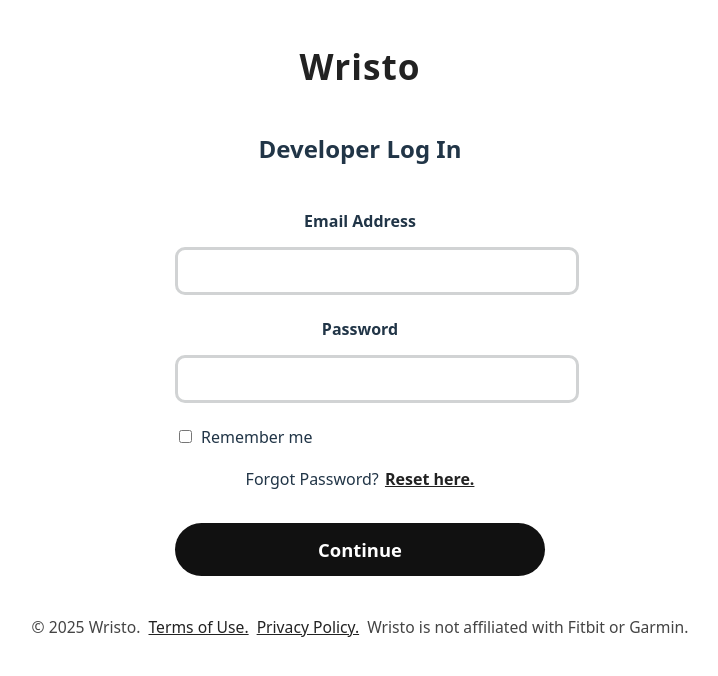
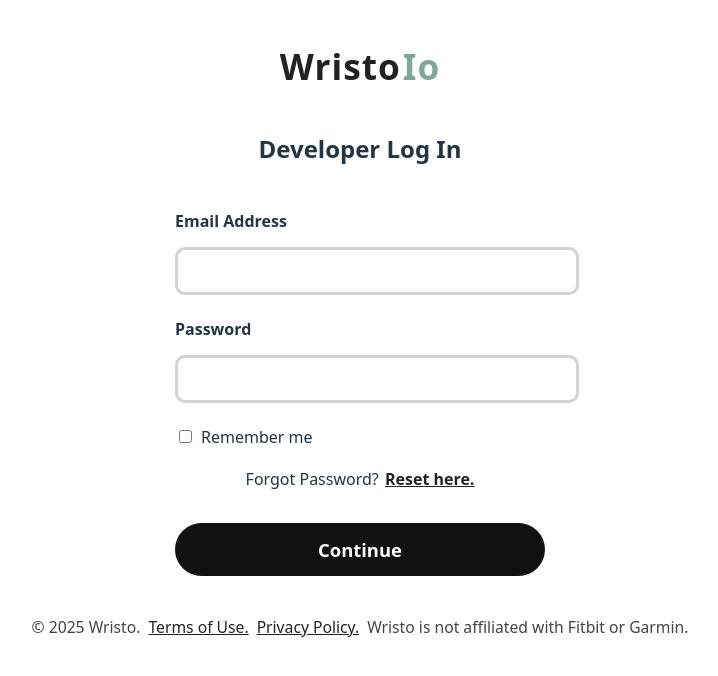
Before and after one commit to wonderfulest/wristo-merchant-front, a Vue app: page /login in a window 1280 px wide. Shown: the top 676 px of the page, without its empty margins (280-998 px from the left). Built offline with nearby package versions, Linux system fonts and the light colour scheme.

Commit message:
text align

```diff
--- a/src/views/Login.vue
+++ b/src/views/Login.vue
@@ -1,7 +1,7 @@
 <template>
   <div class="login-page">
     <div class="login-logo">
-      <span class="logo-bold">Wristo</span>
+      <span class="logo-bold">Wristo<span class="logo-green">Io</span></span>
     </div>
     <h2 class="login-title">Developer Log In</h2>
     <form class="login-form" @submit.prevent="handleLogin">
@@ -110,9 +110,10 @@
   gap: 10px;
 }
 .login-label {
-  font-weight: 600;
+  font-weight: 800;
   margin-bottom: 4px;
   margin-top: 10px;
+  text-align: left;
 }
 .login-input {
   width: 100%;
```
